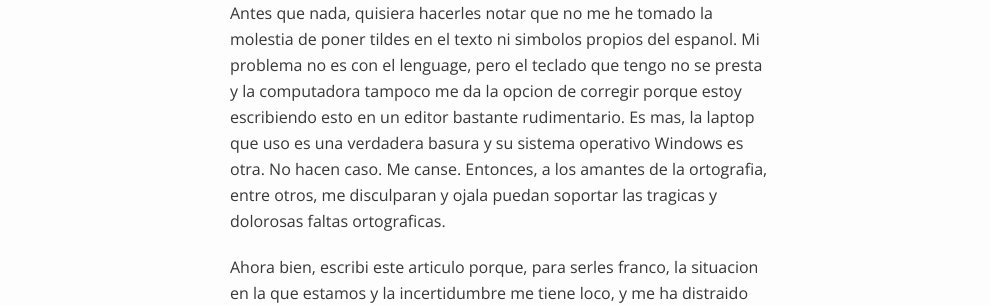
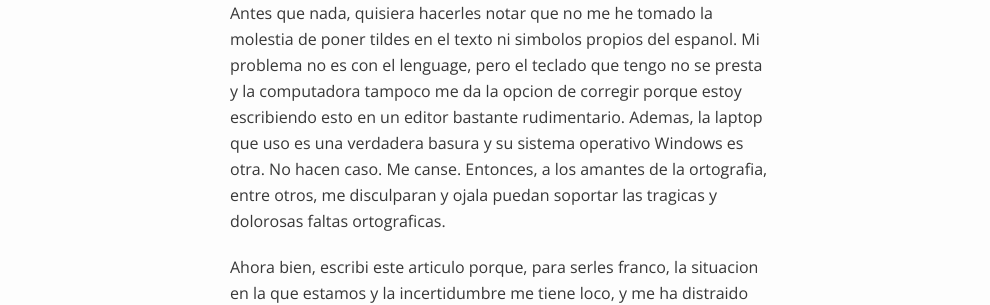
Before and after one commit to Caquita-beep/Caquita-beep.github.io, a Jekyll site: the page built from _posts/2020-03-27-Simulacion-COVID-19-Ecuador-con-modelo-SIR.md, in a window 1280 px wide and 900 px high. Shown: the part 282-587 px from the top of the window, without its empty margins (140-1130 px from the left). Built offline with Jekyll 4.4.1, drawn with Linux system fonts in a browser that asks for light colours; formulas are drawn with MathJax 3; a script that is not in the unit is left out.

Commit message:
Update 2020-03-27-Simulacion-COVID-19-Ecuador-con-modelo-SIR.md

```diff
--- a/_posts/2020-03-27-Simulacion-COVID-19-Ecuador-con-modelo-SIR.md
+++ b/_posts/2020-03-27-Simulacion-COVID-19-Ecuador-con-modelo-SIR.md
@@ -7,7 +7,7 @@ mathjax: true
 ---
 $Preliminares$
 
-Antes que nada, quisiera hacerles notar que no me he tomado la molestia de poner tildes en el texto ni simbolos propios del espanol. Mi problema no es con el lenguage, pero el teclado que tengo no se presta y la computadora tampoco me da la opcion de corregir porque estoy escribiendo esto en un editor bastante rudimentario. Es mas, la laptop que uso es una verdadera basura y su sistema operativo Windows es otra. No hacen caso. Me canse. Entonces, a los amantes de la ortografia, entre otros, me disculparan y ojala puedan soportar las tragicas y dolorosas faltas ortograficas.
+Antes que nada, quisiera hacerles notar que no me he tomado la molestia de poner tildes en el texto ni simbolos propios del espanol. Mi problema no es con el lenguage, pero el teclado que tengo no se presta y la computadora tampoco me da la opcion de corregir porque estoy escribiendo esto en un editor bastante rudimentario. Ademas, la laptop que uso es una verdadera basura y su sistema operativo Windows es otra. No hacen caso. Me canse. Entonces, a los amantes de la ortografia, entre otros, me disculparan y ojala puedan soportar las tragicas y dolorosas faltas ortograficas.
 
 Ahora bien, escribi este articulo porque, para serles franco, la situacion en la que estamos y la incertidumbre me tiene loco, y  me ha distraido hacerlo, ademas de satisfacer un par de curiosidades personales. Pero espero que, quien lea esto, tambien se distraiga algo, y quizas saque algo positivo. Por cierto, hay un poco de matematicas y, si no te interesa, puedes simplemente saltarte esas partes e ir directamente a la seccion sobre la simulacion, aunque no lo recomiendo. En tal caso. sin embargo, recuerda que esto simplemente te muestra tendencias bajo todas las asunciones del modelo que son varias y estimaciones de parametros hechas sobre informacion incompleta. Estan advertidos.
 
```
